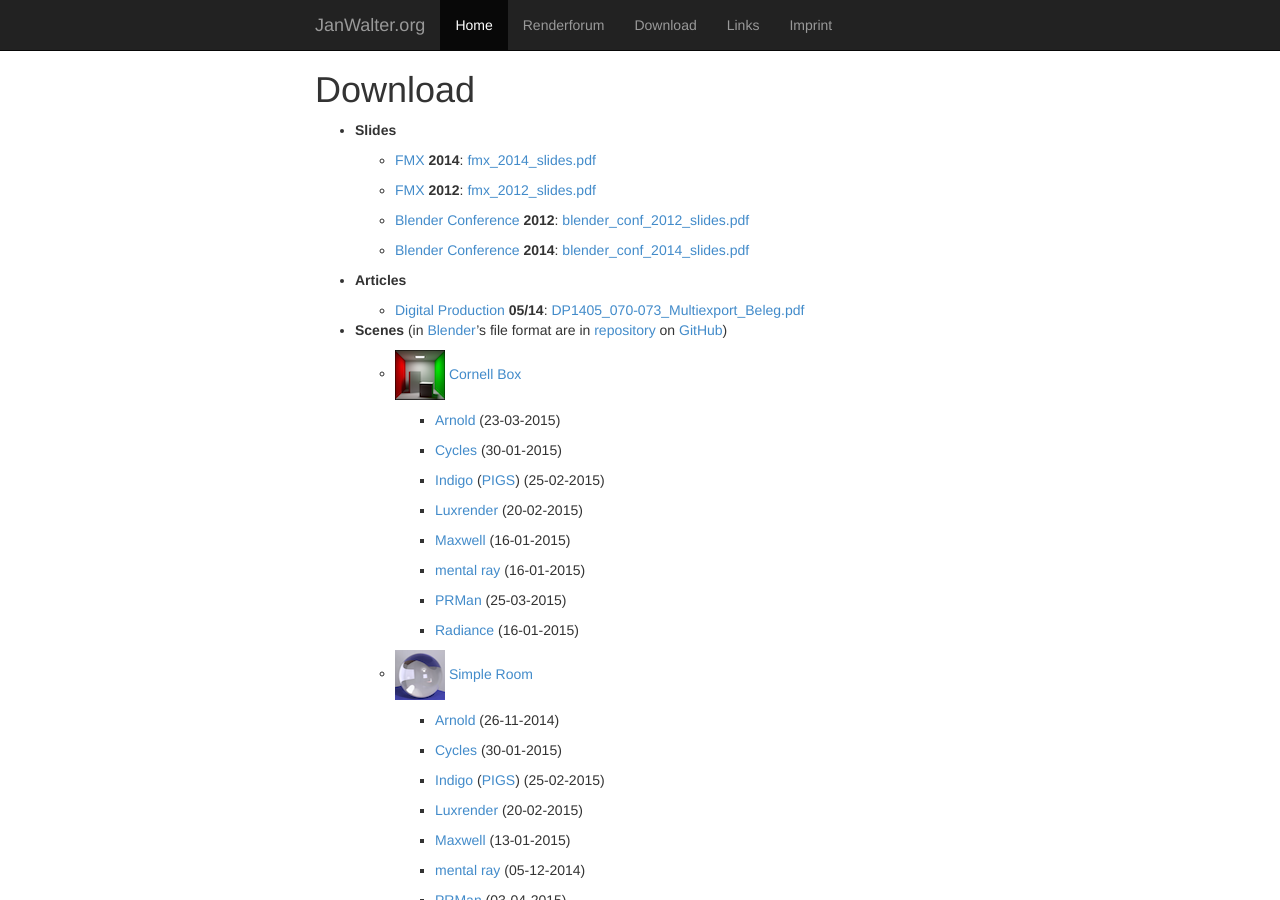
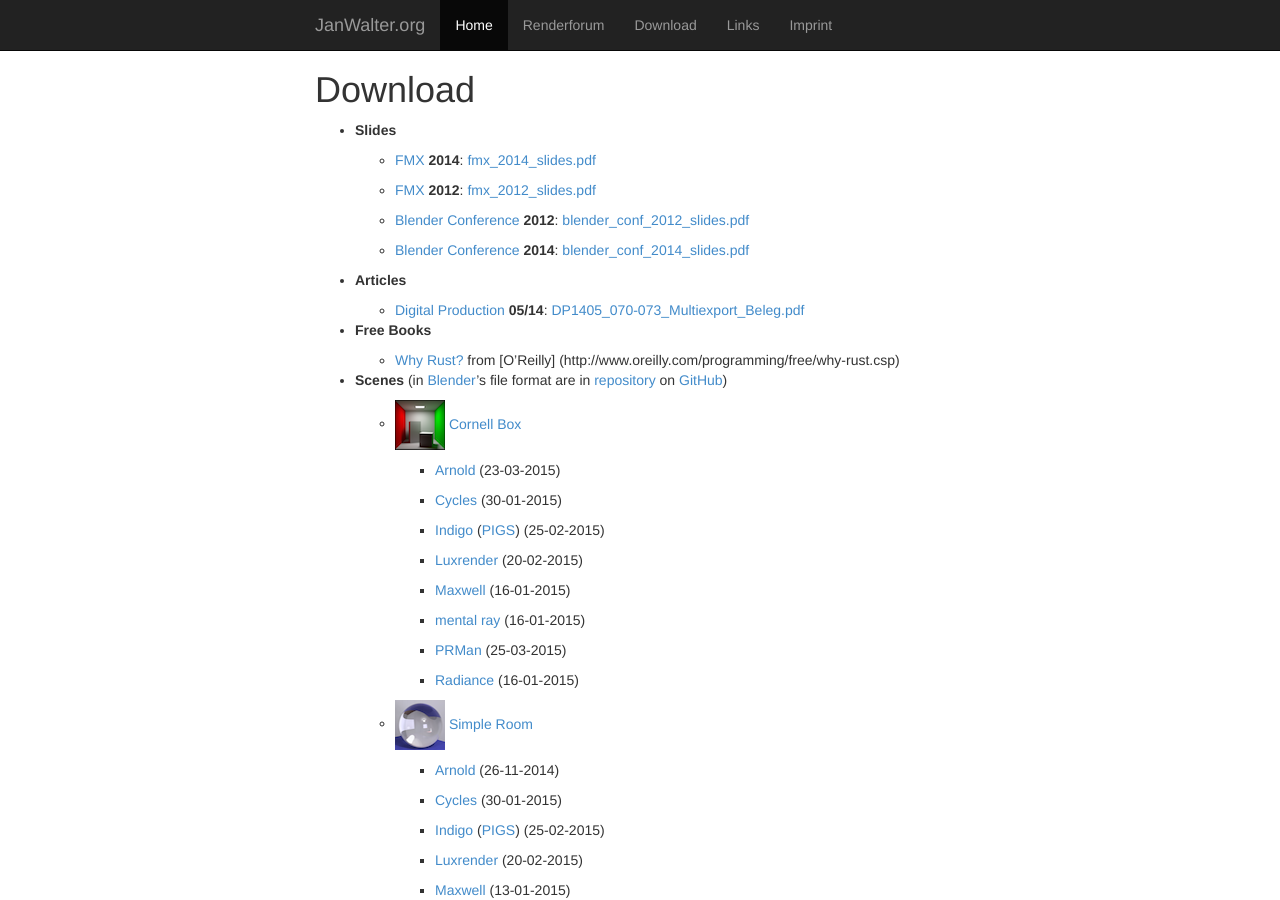
Before and after one commit to wahn/jan_walter_org, a Jekyll site: the page built from download/index.md, in a window 1280 px wide and 900 px high. Built offline with Jekyll 4.4.1, drawn with Linux system fonts in a browser that asks for light colours; Markdown is read by kramdown in place of the engine named in the settings; comment, search, counter and statistics services are not loaded.

Commit message:
Start a Free Books section with Why Rust?

```diff
--- a/download/index.md
+++ b/download/index.md
@@ -22,6 +22,13 @@
 
     - [Digital Production](http://www.digitalproduction.com) __05/14__:
       [DP1405\_070-073\_Multiexport\_Beleg.pdf](https://www.janwalter.org/Publications/DP1405_070-073_Multiexport_Beleg.pdf)
+
+* __Free Books__
+
+    - [Why
+      Rust?](https://www.janwalter.org/Download/Books/why-rust.pdf)
+      from [O'Reilly]
+      (http://www.oreilly.com/programming/free/why-rust.csp)
 
 * __Scenes__ (in [Blender](http://www.blender.org/)'s file format are
   in [repository](https://github.com/wahn/export_multi) on
```
